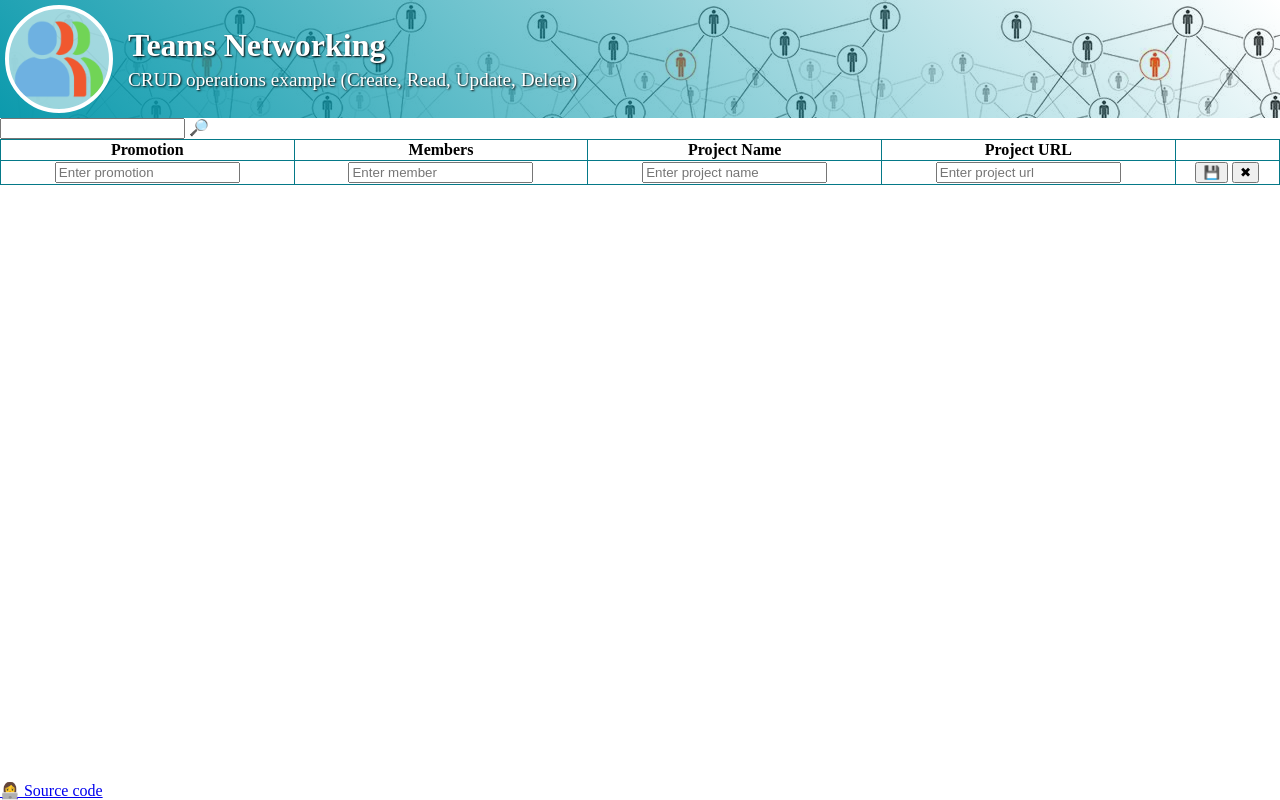
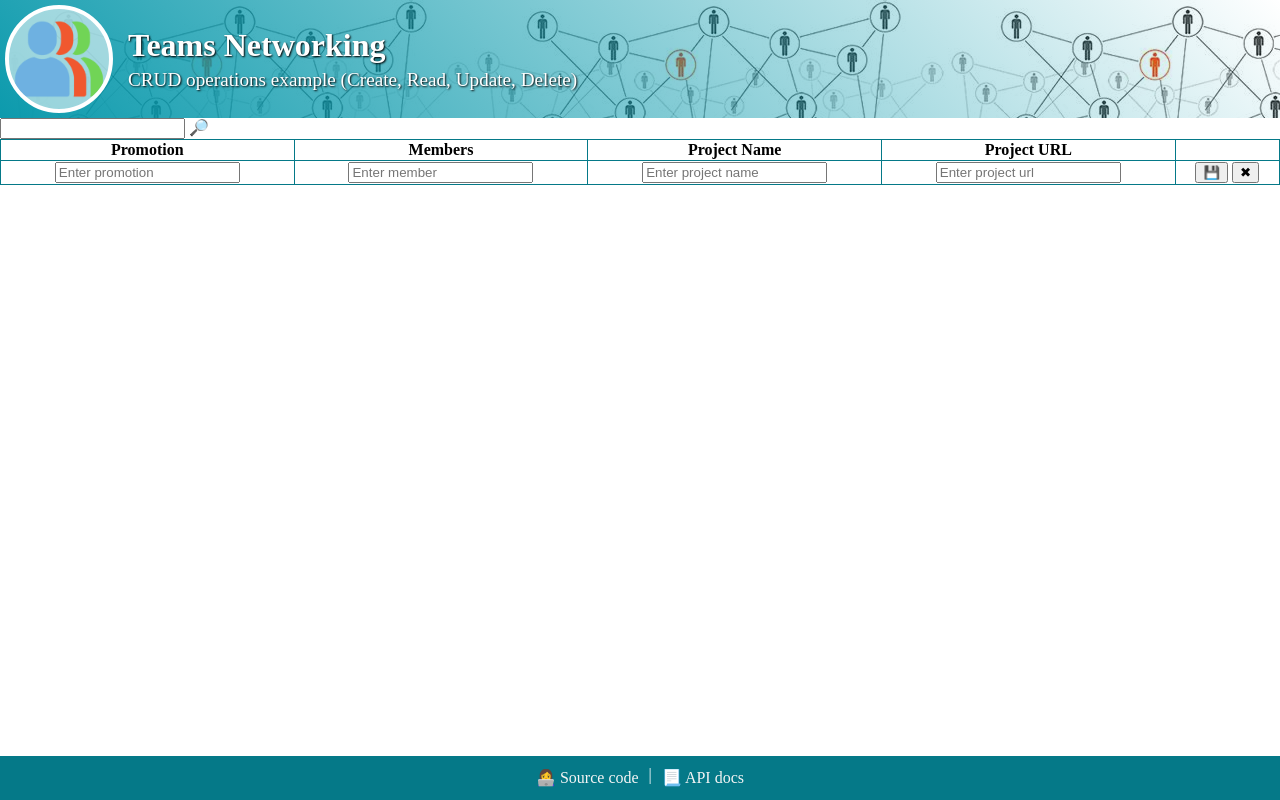
Before and after one commit to rroxana13/teams-networking, a website built with webpack: page src/index.html in a window 1280 px wide. Built offline with nearby package versions, Linux system fonts and the light colour scheme; files whose address does not match are found by name.

Commit message:
design footer

```diff
--- a/src/index.html
+++ b/src/index.html
@@ -58,7 +58,13 @@
     </div>
 
     <footer>
-      <a href="https://github.com/rroxana13/teams-networking">👩‍💻 Source code</a>
+      <a class="item" href="https://github.com/rroxana13/teams-networking" target="_blank">
+        <span>👩‍💻</span> <span>Source code</span>
+      </a>
+      |
+      <a class="item" href="https://github.com/rroxana13/node-api" target="_blank">
+        <span>📃</span> <span>API docs</span>
+      </a>
     </footer>
   </body>
 </html>
--- a/src/style.css
+++ b/src/style.css
@@ -80,3 +80,30 @@ header h2 {
   color: green;
   cursor: pointer;
 }
+
+footer {
+  padding: 10px;
+  background-color: #057988;
+  color: #fff;
+  display: flex;
+  flex-direction: row;
+  align-items: stretch;
+  justify-content: center;
+  gap: 5px;
+}
+
+footer a:hover {
+  background-color: #0798ab;
+}
+
+footer a,
+footer a:visited {
+  color: #f5f5f5;
+  vertical-align: top;
+  line-height: 20px;
+  display: inline-block;
+  padding: 2px 5px;
+  border-radius: 0.2em;
+  transition: 0.5s;
+  text-decoration: none;
+}
```
